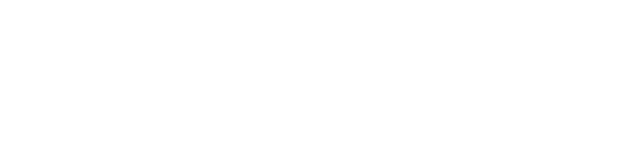
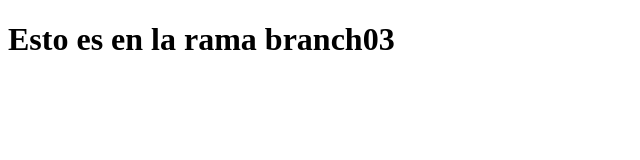
Before and after one commit to JCRazo/Merlin-remoto, a plain HTML site: page index.html in a window 1280 px wide. Shown: the whole page, without its empty margins (0-640 px from the left). Drawn offline with Linux system fonts and the light colour scheme.

Commit message:
primer cambio en branch03

```diff
--- a/index.html
+++ b/index.html
@@ -6,6 +6,6 @@
     <title>Proyecto Merlin</title>
 </head>
 <body>
-
+    <h1>Esto es en la rama branch03</h1>
 </body>
 </html>
```
